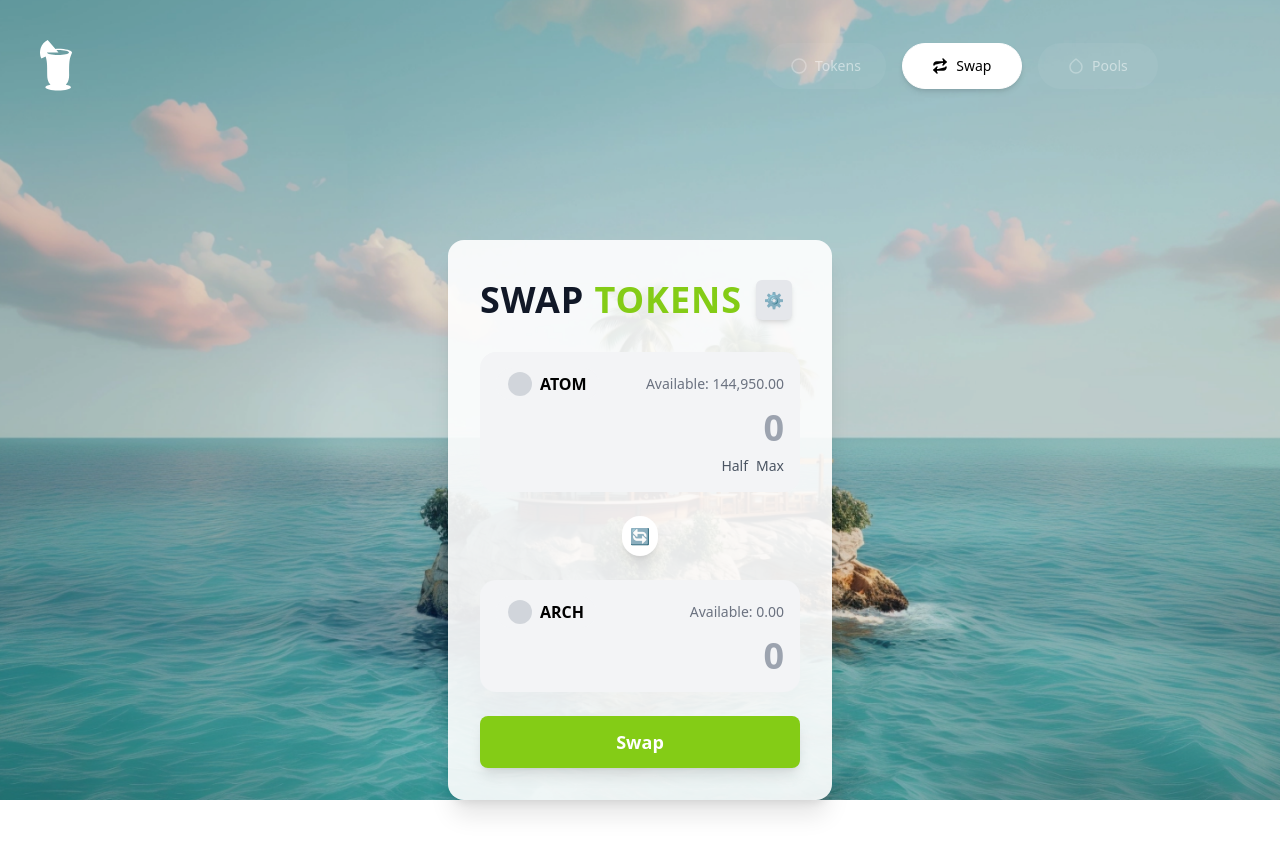
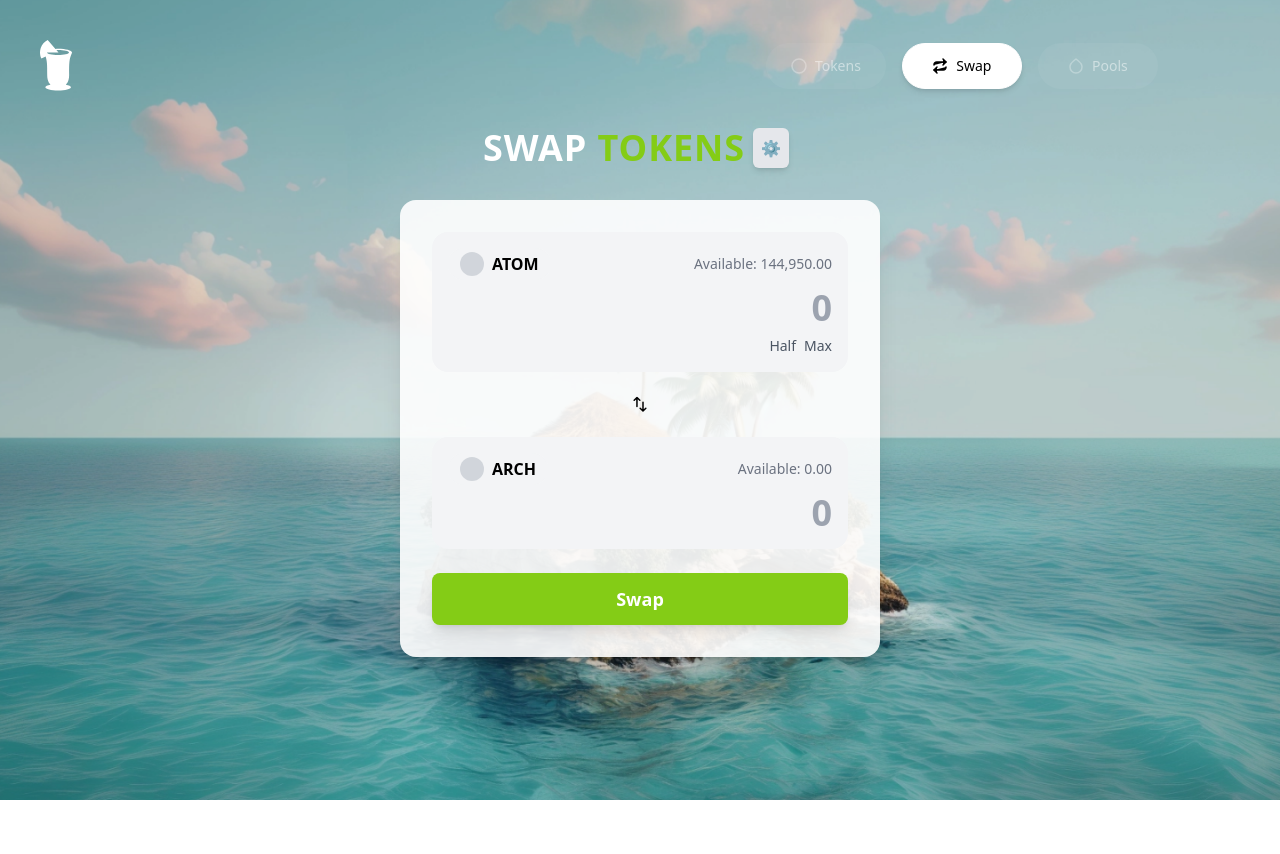
Before and after one commit to naftalimurgor/pinacolada, a Next.js app: page /swap in a window 1280 px wide. Shown: the top 854 px of the page. After the commit the page ends 800 px from the top, so only its background shows below. Built offline with nearby package versions, Linux system fonts and the light colour scheme.

Commit message:
swap Icon added

```diff
--- a/app/src/SwapInterface.tsx
+++ b/app/src/SwapInterface.tsx
@@ -3,6 +3,7 @@
 import React, { useState } from 'react';
 import Image from 'next/image';
 import HeaderContent from './component/HeaderContent';
+import SwapUpDownIcon from './component/Icons/SwapUpDown';
 
 const TokenSelector = ({ token, balance }) => (
   <div className="flex items-center space-x-2 bg-gray-100 rounded-full px-3 py-1">
@@ -17,7 +18,6 @@ const SwapInterface = () => {
 
   return (
     <div className="relative w-full h-screen font-sans">
-      {/* Background Image */}
       <div className="absolute inset-0">
         <Image
           src="/pinacoladaisland.png"
@@ -27,7 +27,7 @@ const SwapInterface = () => {
         />
       </div>
 
-      {/* Header */}
+      {/* Header Section */}
       <div
         className="relative p-8 rounded-t-3xl"
         style={{
@@ -36,26 +36,25 @@ const SwapInterface = () => {
           top: '8px',
           left: '8px',
           gap: '14px',
-
         }}
       >
         <HeaderContent />
       </div>
 
+      {/* Title and Settings Section */}
+
 
       {/* Main Swap Box */}
-      <div className="relative z-10 flex flex-col items-center justify-center h-full">
-        <div className="bg-white bg-opacity-90 rounded-2xl shadow-xl p-8 w-96">
-          {/* Swap Header */}
-          <div className="flex justify-between items-center mb-6">
-            <h2 className="text-4xl font-extrabold tracking-wide text-gray-900">
+      <div className="relative z-10 flex flex-col items-center justify-center">
+      <div className="relative z-10 flex justify-between items-center px-8 mb-6">
+        <h2 className="text-4xl font-extrabold tracking-wide text-white">
           SWAP <span className="text-lime-500">TOKENS</span>
         </h2>
         <button onClick={() => setSlippageOpen(true)} className="p-2">
           <div className="bg-gray-200 p-2 rounded-md shadow-md">⚙️</div>
         </button>
       </div>
-
+        <div className="bg-white bg-opacity-90 rounded-2xl shadow-xl p-8 w-[480px]">
           {/* Token Inputs */}
           <div className="space-y-6">
             {/* First Token Input */}
@@ -77,7 +76,8 @@ const SwapInterface = () => {
 
             {/* Swap Icon */}
             <div className="flex justify-center my-2">
-              <button className="p-2 bg-white rounded-full shadow-lg">🔄</button>
+              {/* <button className="p-2 bg-white rounded-full shadow-lg">🔄</button> */}
+              <SwapUpDownIcon/>
             </div>
 
             {/* Second Token Input */}
@@ -103,7 +103,7 @@ const SwapInterface = () => {
         {/* Slippage Modal */}
         {slippageOpen && (
           <div className="absolute inset-0 bg-black bg-opacity-50 flex items-center justify-center">
-            <div className="bg-white rounded-2xl p-6 w-96 relative shadow-lg">
+            <div className="bg-white rounded-2xl p-6 w-[480px] relative shadow-lg">
               <div className="flex justify-between items-center mb-4">
                 <h3 className="text-xl font-bold">Slippage Tolerance</h3>
                 <button onClick={() => setSlippageOpen(false)}>
```
Lines whose indentation alone changed are shown as unchanged.
